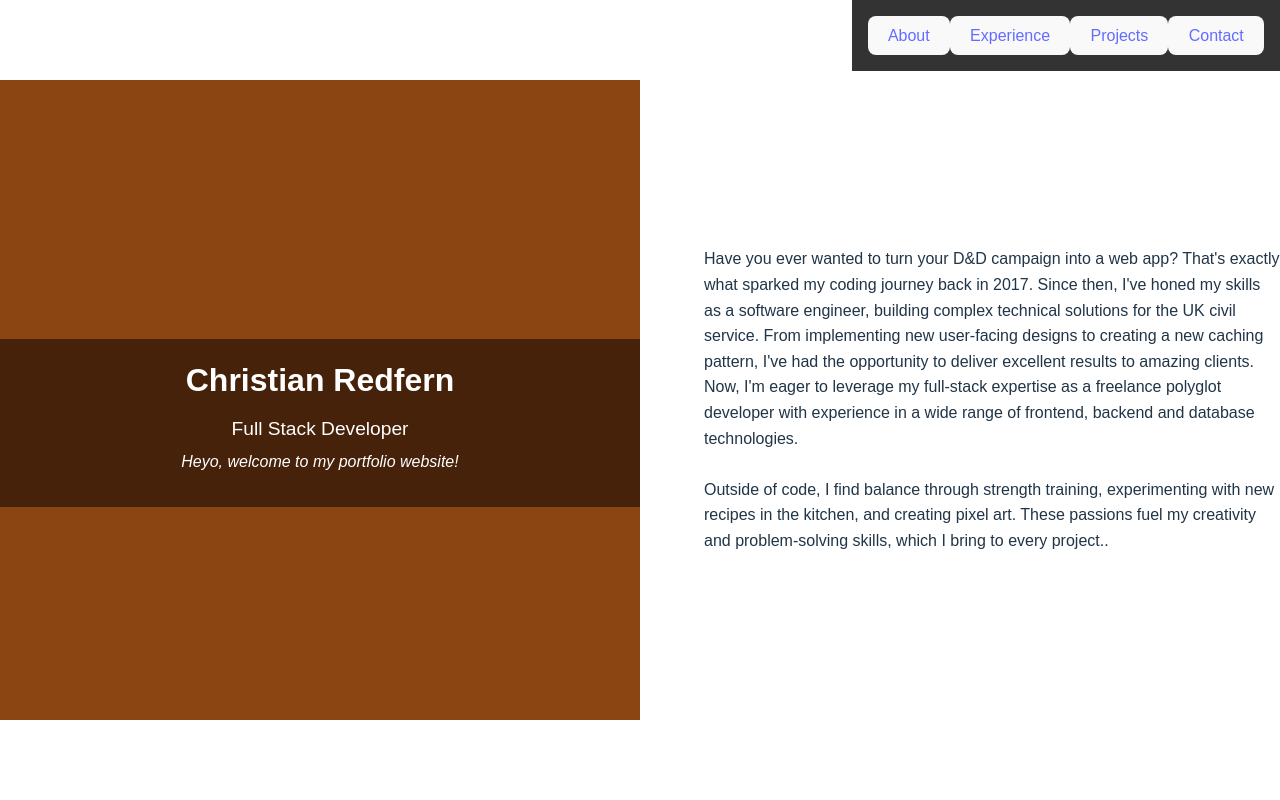
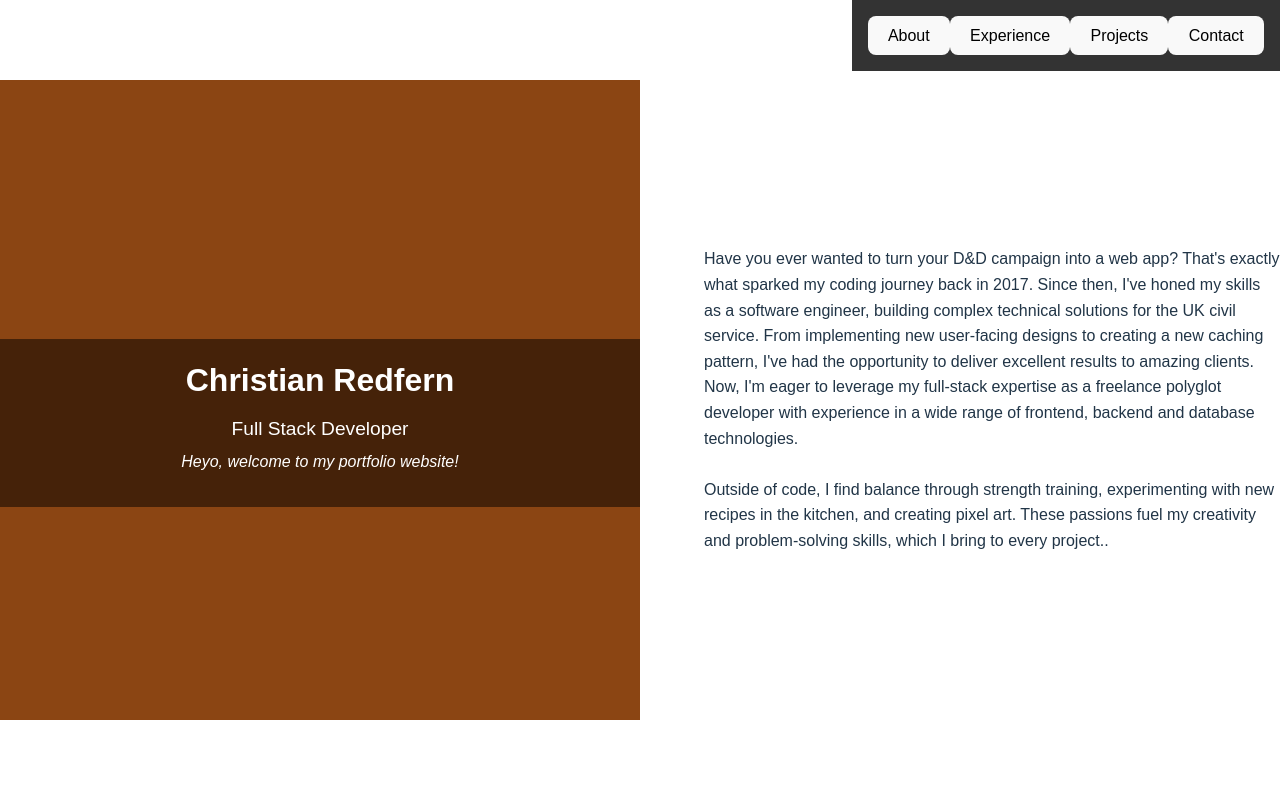
Before and after one commit to Christian-QA/Christian-QA.github.io, a React (Vite) app: page / in a window 1280 px wide. Shown: the top 800 px of the page. Built offline with nearby package versions, Linux system fonts and the light colour scheme.

Commit message:
Added smooth scroll to nav buttons with refactored logic

```diff
--- a/src/App.css
+++ b/src/App.css
@@ -91,6 +91,13 @@ section > * {
     position: relative;
 }
 
+.about-cutoff {
+    width: 100%;
+    padding-bottom: 5%;
+    background-color: #ffffff;
+    position: relative;
+}
+
 .text-overlay {
     position: absolute;
     bottom: 33.33%; /* Positions the overlay about two-thirds down */
--- a/src/components/Header.tsx
+++ b/src/components/Header.tsx
@@ -1,5 +1,5 @@
 import React from 'react';
-import i18n from "i18next";
+import i18n, {TFunction} from "i18next";
 import { useTranslation, initReactI18next } from "react-i18next";
 import Messages from "../lang/en.tsx";
 
@@ -15,24 +15,16 @@ const Header: React.FC = () => {
             <nav>
                 <ul>
                     <li>
-                        <button>
-                            <a href="#about">{t('header.about')}</a>
-                        </button>
+                        {smoothScroll({id: "about", text: "header.about", t})}
                     </li>
                     <li>
-                        <button>
-                            <a href="#experience">{t('header.experience')}</a>
-                        </button>
+                        {smoothScroll({id: "experience", text: "header.experience", t})}
                     </li>
                     <li>
-                        <button>
-                            <a href="#projects">{t('header.projects')}</a>
-                        </button>
+                        {smoothScroll({id: "projects", text: "header.projects", t})}
                     </li>
                     <li>
-                        <button>
-                            <a href="#contact">{t('header.contact')}</a>
-                        </button>
+                        {smoothScroll({id: "contact", text: "header.contact", t})}
                     </li>
                 </ul>
             </nav>
@@ -40,4 +32,16 @@ const Header: React.FC = () => {
     );
 };
 
+const smoothScroll = ({ id, text, t}: { id: string; text: string; t: TFunction<"translation", undefined> }) => {
+    const handleClick = () => {
+        const element = document.getElementById(id);
+        element?.scrollIntoView({ behavior: "smooth" });
+    };
+
+    return (
+        <button onClick={handleClick}>{t(text)}</button>
+    );
+};
+
+
 export default Header;
```
Also changed, not shown: src/App.tsx (+10 -10 lines), 1 other file (tests, documents, lock files or other folders).
